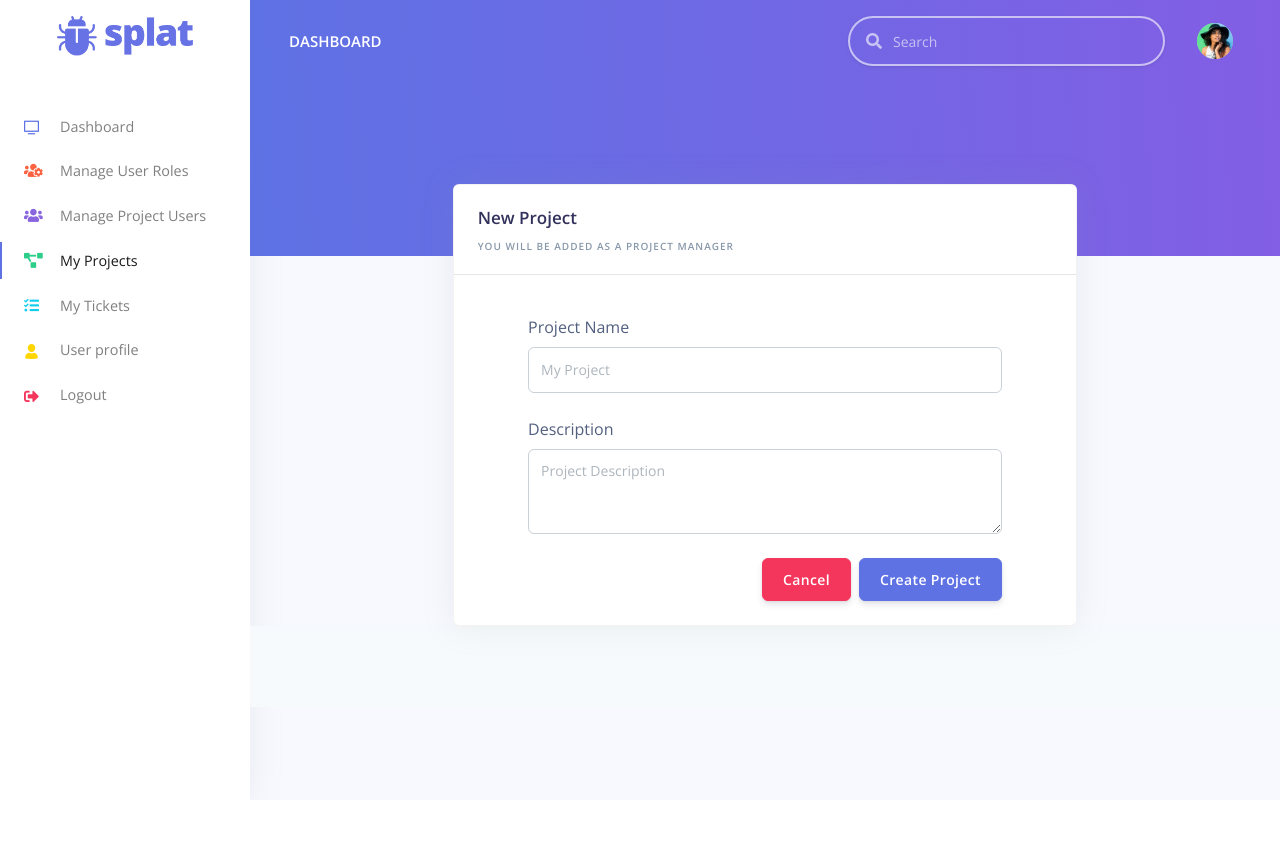
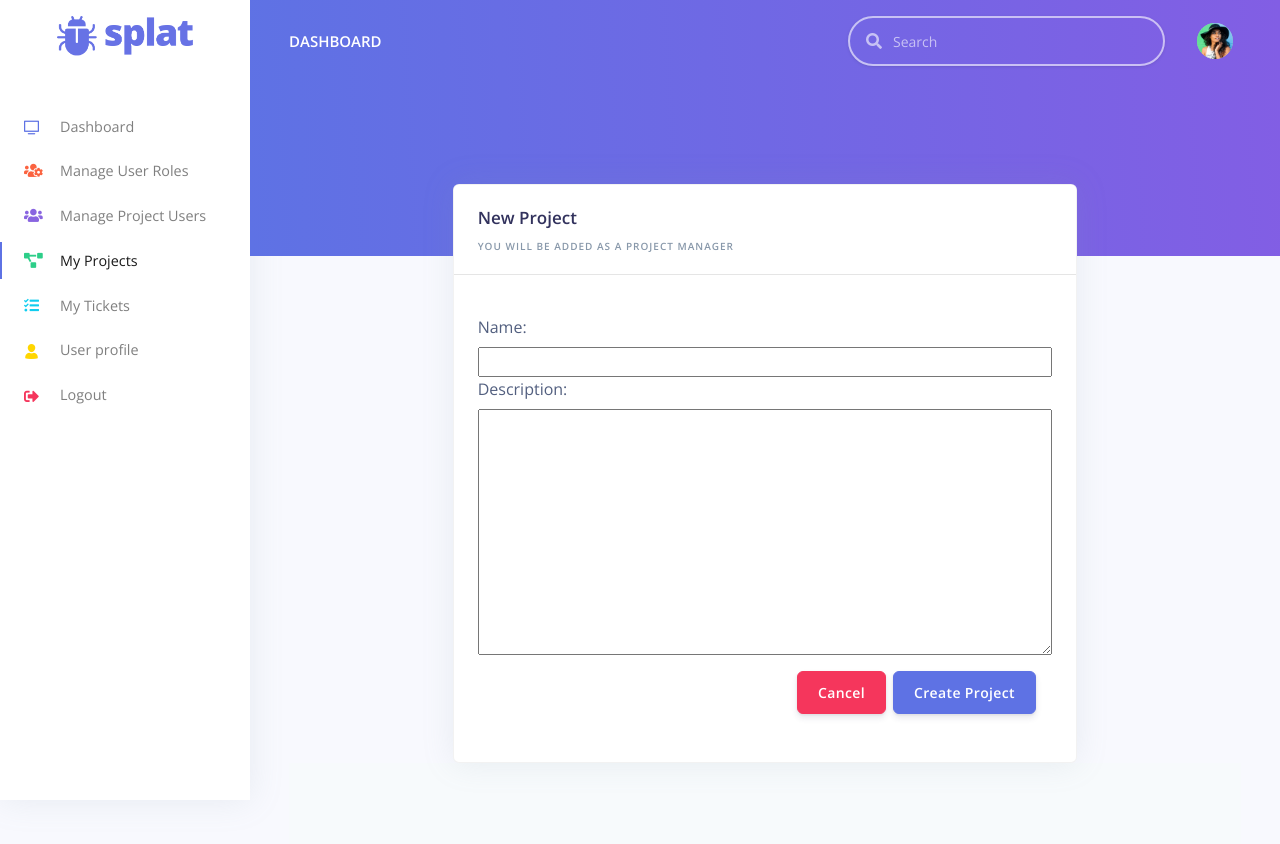
Before and after one commit to ptrcktylr/splat-issue-tracker, a Django app: page /project/new/ in a window 1280 px wide. Before the commit the page ends 795 px from the top, so only its background shows below. Run offline with Django 3.2, Linux system fonts and the light colour scheme; some libraries are stand-ins or nearby versions.

Commit message:
added project create, update forms, cleaned up project detail

```diff
--- /dev/null
+++ b/projects/forms.py
@@ -0,0 +1,13 @@
+from django import forms
+from django.forms import fields, widgets
+from .models import Project
+
+class ProjectForm(forms.ModelForm):
+    class Meta:
+        model = Project
+        fields = ('name', 'description')
+
+        widget = {
+            'name': forms.TextInput(attrs={'class':'form-control'}),
+            'description': forms.Textarea(attrs={'class':'form-control'}),
+        }
--- a/projects/models.py
+++ b/projects/models.py
@@ -1,5 +1,6 @@
 from django.db import models
 from django.contrib.auth.models import User
+from django.urls import reverse
 
 class Project(models.Model):
     name = models.CharField(max_length=100)
@@ -12,3 +13,6 @@ class Project(models.Model):
 
     def __str__(self):
         return self.name
+
+    def get_absolute_url(self):
+        return reverse('project-detail', kwargs={'pk':self.pk})
--- a/projects/templates/projects/project_form.html
+++ b/projects/templates/projects/project_form.html
@@ -1,6 +1,6 @@
 {% extends 'layouts/base.html' %}
 
-{% block title %} New Project {% endblock title %}
+{% block title %} {% if 'update' in request.path %} Update Project {% else %} New Project {% endif %} {% endblock title %}
 
 {% block content %}
 
@@ -15,8 +15,8 @@
                 <div class="card-header border-0">
                   <div class="row align-items-center">
                     <div class="col">
-                      <h3 class="mb-2">New Project</h3>
-                      <h6 class="text-uppercase text-muted ls-1 mb-0">You will be added as a Project Manager</h6>
+                      <h3 class="mb-2">{% if 'update' in request.path %} Update Project {% else %} New Project {% endif %}</h3>
+                      <h6 class="text-uppercase text-muted ls-1 mb-0">{% if 'update' not in request.path %} You will be added as a Project Manager {% else %} Updating existing project {% endif %}</h6>
                     </div>
                   </div>
                 </div>
@@ -24,39 +24,20 @@
                 <hr class="mb-3 mt-0">
 
                 <div class="card-body">
-                    <form method="POST" class="needs-validation" novalidate>
-                        {% csrf_token %}
-                        <div class="d-flex row justify-content-center">
-                            <div class="col-md-10">
-                                <div class="form-group">
-                                    <label for="name" class="form-label">Project Name</label>
-                                    <input type="text" class="form-control" id="name" placeholder="My Project" required>
-                                    <div class="invalid-feedback">
-                                        Please enter a project name.
-                                    </div>
+                    <div class="form-group">
+                        <form class="d-flex flex-column justify-content-center" id="project_form" method="POST">
+                            {% csrf_token %}
+                            {{ form }}
+
+                            <div class="d-flex row justify-content-end mt-3 mr-3">
+                                <div class="d-flex">
+                                    <a href="{% if 'update' in request.path %} {% url 'project-detail' object.id %} {% else %} {% url 'projects' %} {% endif %}" class="btn btn-danger" type="button">Cancel</a>
+                                    <button class="btn btn-primary" type="submit">{% if 'update' in request.path %} Update Project {% else %} Create Project {% endif %}</button>
                                 </div>
                             </div>
-                        </div>
-                        <div class="d-flex row justify-content-center">
-                            <div class="col-md-10">
-                                <div class="form-group">
-                                    <label for="description" class="form-label">Description</label>
-                                    <textarea rows='3' class="form-control" id="description" placeholder="Project Description" required></textarea>
-                                    <div class="invalid-feedback">
-                                        Please add a description for the project.
-                                    </div>
-                                </div>
-                            </div>
-                        </div>
-                        <div class="d-flex row justify-content-center">
-                            <div class="d-flex col-md-10 justify-content-end">
-                                <a href="/projects/" class="btn btn-danger" type="button">Cancel</a>
-                                <button class="btn btn-primary" type="submit">Create Project</button>
-                            </div>
-                        </div>
-                    </form>
-                </div>
 
+                        </form>
+                    </div>
                 </div>
               </div>
             </div>
--- a/projects/templates/projects/projects.html
+++ b/projects/templates/projects/projects.html
@@ -13,7 +13,7 @@
       <div class="row">
         <div class="col-xl mb-5 mb-xl-0">
           <!-- TODO: create project button, maybe only have people allowed to create able to see -->
-          <a type="button" href="/" class="btn btn-secondary btn-lg btn-block mb-4">Create New Project</a>
+          <a type="button" href="/project/new/" class="btn btn-secondary btn-lg btn-block mb-4">Create New Project</a>
           <div class="card bg-gradient-default shadow">
             <div class="card-header bg-transparent">
               <div class="row align-items-center">
--- a/projects/urls.py
+++ b/projects/urls.py
@@ -9,4 +9,5 @@ urlpatterns = [
     path('profile/', views.profile, name='profile'),
     path('project/<int:pk>/', views.ProjectDetailView.as_view(), name='project-detail'),
     path('project/new/', views.ProjectCreateView.as_view(), name='project-create'),
+    path('project/<int:pk>/update', views.ProjectUpdateView.as_view(), name='project-update'),
 ]
--- a/projects/views.py
+++ b/projects/views.py
@@ -1,8 +1,10 @@
 from django.shortcuts import render
 from django.views.generic import ListView, DetailView, CreateView
+from django.views.generic.edit import UpdateView
 from .models import Project
 from tickets.models import Ticket
 from django.contrib.auth.models import User
+from .forms import ProjectForm
 
 def dashboard(request):
     return render(request, 'projects/dashboard.html')
@@ -27,4 +29,17 @@ class ProjectDetailView(DetailView):
 
 class ProjectCreateView(CreateView):
     model = Project
-    fields = ['name', 'description', 'assigned_users']
+    form_class = ProjectForm
+
+    def form_valid(self, form):
+        form.save()
+        form.instance.assigned_users.add(self.request.user)
+        return super().form_valid(form)
+
+class ProjectUpdateView(UpdateView):
+    model = Project
+    form_class = ProjectForm
+
+    def form_valid(self, form):
+        form.save()
+        return super().form_valid(form)
```
Also changed, not shown: projects/templates/projects/project_detail.html (+10 -3 lines).
